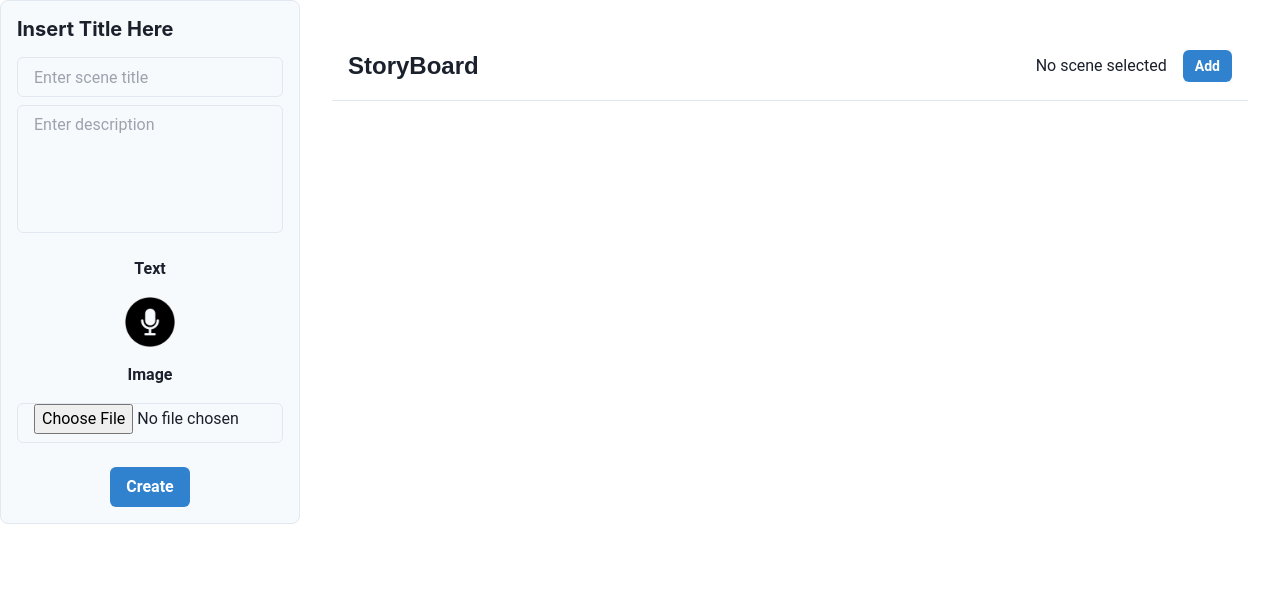
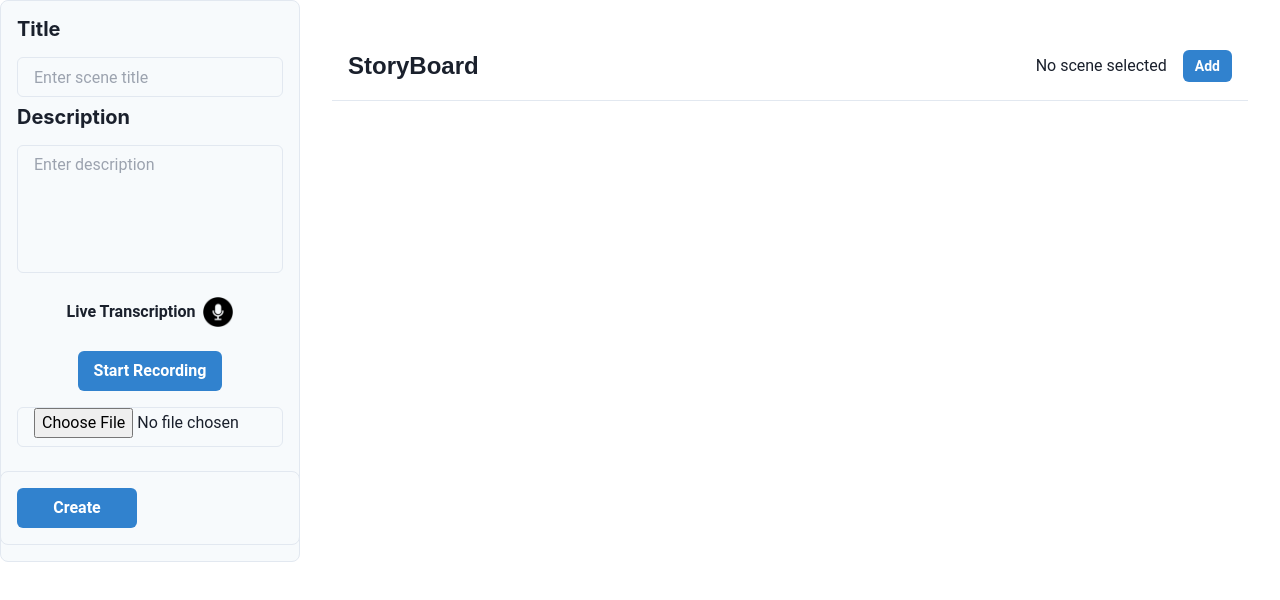
Before and after one commit to Kit-Kat31415926/Storyboard, a React (Create React App) app in the folder storyboard/: page /Home in a window 1280 px wide. Shown: the top 600 px of the page. Built offline with nearby package versions, Linux system fonts and the light colour scheme.

Commit message:
Added recording ability

```diff
--- a/storyboard/src/components/SideBar.jsx
+++ b/storyboard/src/components/SideBar.jsx
@@ -1,11 +1,14 @@
 import React, { useState, useRef } from 'react';
-import { Box, Button, Input, Heading, VStack, Text, Image, Textarea } from '@chakra-ui/react';
+import { Box, Button, Input, Heading, Stack, VStack, Text, Image, Textarea } from '@chakra-ui/react';
 import mic from '../assets/microphone.png';
 
-const SideBar = ({ onAddScene, title, setTitle, description, setDescription, saveCreate, scenes, setScenes, selectedSceneIndex, createNewScene }) => {
+const SideBar = ({ title, setTitle, description, setDescription, saveCreate, scenes, setScenes, selectedSceneIndex, createNewScene }) => {
     const [file, setFile] = useState(null); // Store the uploaded file
     const [imageUrl, setImageUrl] = useState(null); // Preview of the uploaded image
     const fileInputRef = useRef(null); // Create a ref for the file input
+    const [isRecording, setIsRecording] = useState(false);
+    const socketRef = useRef(null);
+    const mediaRecorderRef = useRef(null);
 
     const handleUpload = (event) => {
         const selectedFile = event.target.files[0];
@@ -46,22 +49,71 @@ const SideBar = ({ onAddScene, title, setTitle, description, setDescription, sav
             }
             createNewScene();
         }
+        setImageUrl(null);
         if (fileInputRef.current) {
             fileInputRef.current.value = ''; // Reset the file input
         }
     };
 
+    const startRecording = async () => {
+        try {
+            const stream = await navigator.mediaDevices.getUserMedia({ audio: true });
+            mediaRecorderRef.current = new MediaRecorder(stream);
+
+            socketRef.current = new WebSocket('wss://api.deepgram.com/v1/listen', [
+                'token',
+                // '9875dadae086cdde31110771b8f1e05891ba780b'
+                process.env.REACT_APP_DEEPGRAM_API_KEY, // Deepgram API key
+            ]);
+
+            socketRef.current.onopen = () => {
+                console.log('WebSocket connection established');
+                mediaRecorderRef.current.start(250);
+                setIsRecording(true);
+            };
+
+            socketRef.current.onmessage = (event) => {
+                const result = JSON.parse(event.data);
+                if (result.channel && result.channel.alternatives && result.channel.alternatives[0]) {
+                    const transcript = result.channel.alternatives[0].transcript;
+                    if (transcript) {
+                        setDescription((description) => description + ' ' + transcript);
+                    }
+                }
+            };
+
+            mediaRecorderRef.current.ondataavailable = (event) => {
+                if (event.data.size > 0 && socketRef.current && socketRef.current.readyState === WebSocket.OPEN) {
+                    socketRef.current.send(event.data);
+                }
+            };
+        } catch (error) {
+            console.error('Error starting recording:', error);
+        }
+    };
+
+    const stopRecording = () => {
+        if (mediaRecorderRef.current) {
+            mediaRecorderRef.current.stop();
+        }
+        if (socketRef.current) {
+            socketRef.current.close();
+        }
+        setIsRecording(false);
+    };
+
     return (
         <Box className="SideBar" h="full" w="300px" borderWidth="1px" borderRadius="lg" borderColor="gray.200" p={4} bg="gray.50">
-            <Heading as="h2" size="md" mb={4}>Insert Title Here</Heading>
             <VStack spacing={4}>
                 <Box w="full">
+                    <Heading as="h2" size="md" mb={4}> Title</Heading>
                     <Input
                         placeholder="Enter scene title"
                         value={title}
                         onChange={(e) => setTitle(e.target.value)}
                         mb={2}
                     />
+                    <Heading as="h2" size="md" mb={4}> Description</Heading>
                     <Textarea
                         placeholder="Enter description"
                         value={description}
@@ -74,9 +126,18 @@ const SideBar = ({ onAddScene, title, setTitle, description, setDescription, sav
                     />
                 </Box>
 
-                <Text fontWeight="bold">Text</Text>
-                <Image src={mic} alt="microphone" boxSize="50px" />
-                <Text fontWeight="bold">Image</Text>
+                {/* Live Transcription Section */}
+                <Box display="flex" alignItems="center" mb={2}>
+                    <Text fontWeight="bold" mr={2}>Live Transcription</Text>
+                    <Image src={mic} alt="microphone" boxSize="30px" /> {/* Adjusted size here */}
+                </Box>
+                <Button colorScheme={isRecording ? 'red' : 'blue'} onClick={isRecording ? stopRecording : startRecording}>
+                    {isRecording ? 'Stop Recording' : 'Start Recording'}
+                </Button>
+
+                {imageUrl && (
+                    <Image src={imageUrl} alt="Uploaded" boxSize="100px" objectFit="cover" mb={2} />
+                )}
 
                 <Input
                     type="file"
@@ -85,16 +146,19 @@ const SideBar = ({ onAddScene, title, setTitle, description, setDescription, sav
                     mb={2}
                     ref={fileInputRef}
                 />
-                {imageUrl && (
-                    <Image src={imageUrl} alt="Uploaded" boxSize="100px" objectFit="cover" mb={2} />
-                )}
+                <Box className="SideBar" h="full" w="300px" borderWidth="1px" borderRadius="lg" borderColor="gray.200" p={4} bg="gray.50">
+                    <Box display="flex" justifyContent="space-between" w="full">
+                        <Button colorScheme="blue" onClick={() => addScene(title, description)} width="120px">
+                            {saveCreate}
+                        </Button>
+                        {saveCreate === "Save" && (
+                            <Button colorScheme="red" onClick={handleDelete} width="120px">
+                                Delete
+                            </Button>
+                        )}
+                    </Box>
+                </Box>
 
-                <VStack spacing={2} w="full">
-                    {saveCreate === "Save" && (
-                        <Button colorScheme="red" onClick={() => handleDelete()}>Delete</Button>
-                    )}
-                    <Button colorScheme="blue" onClick={() => addScene(title, description)}>{saveCreate}</Button>
-                </VStack>
             </VStack>
         </Box>
     );
--- a/storyboard/src/pages/Home.jsx
+++ b/storyboard/src/pages/Home.jsx
@@ -45,6 +45,7 @@ const Home = () => {
 
   const editScene = (index) => {
     if (selectedSceneIndex === index) {
+      console.log('Deepgram API Key:', process.env.REACT_APP_DEEPGRAM_API_KEY);
       createNewScene()
       return
     }
```
Also changed, not shown: 1 other file (tests, documents, lock files or other folders).
